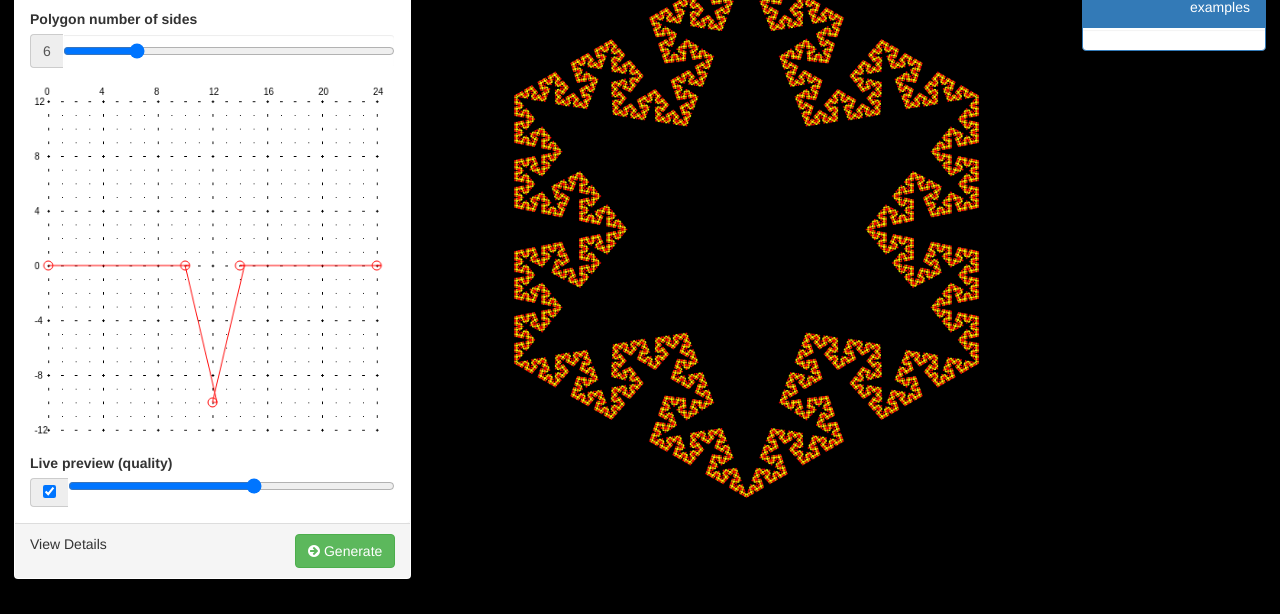
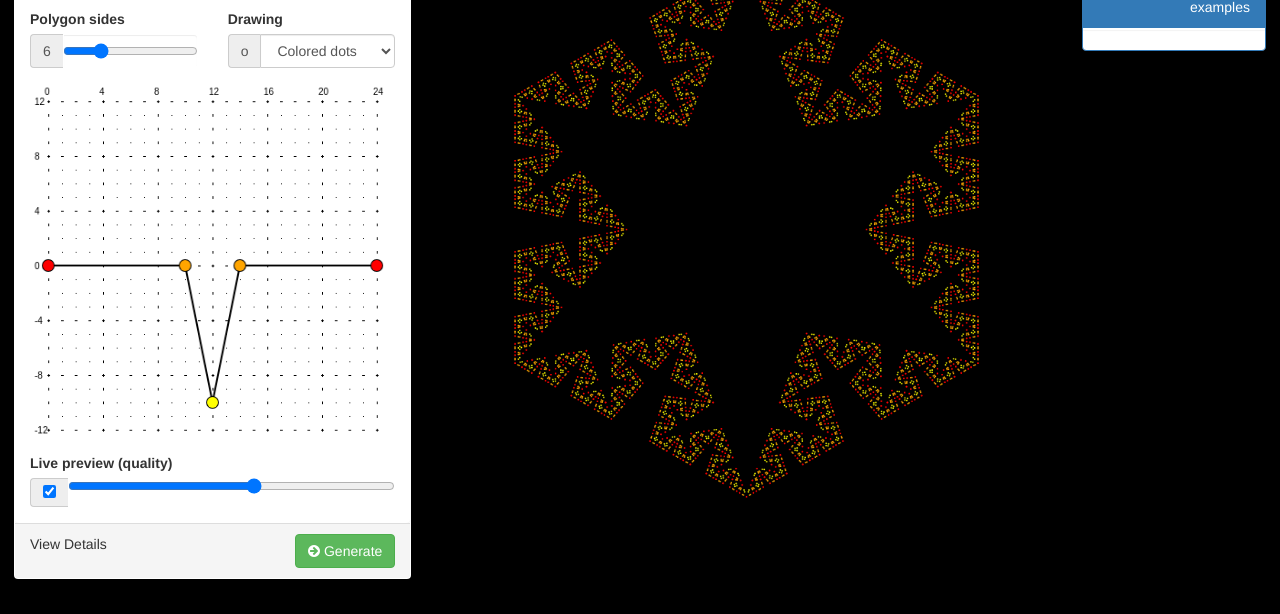
Before and after one commit to geck1942/fractal-factory, a website: page index.html in a window 1280 px wide. Shown: the part 186-800 px from the top of the page. Drawn offline with Linux system fonts and the light colour scheme.

Commit message:
color 2 - user can select colored dots or lines as rendering - pattern template is drawn with colored dots

```diff
--- a/index.html
+++ b/index.html
@@ -46,22 +46,29 @@
                         </div>
                     </div>
                     <div class="panel panel-settings">
-                        <div role="form">
-                            <label class="control-label" for="fractal-sides">Polygon number of sides</label>
+                        <div class="row" role="form">
+                            <div class="col-md-6">
+                                <label class="control-label" for="fractal-sides">Polygon sides</label>
                                 <div class="form-group input-group">
                                     <span class="input-group-addon" data-bind="html: fractal().polygon().sides"></span>
                                     <input id="fractal-sides" type="range" placeholder="Polygon sides" class="form-control"
                                            data-bind="value: fractal().polygon().sides"
                                            min="2" max="24">
                                 </div>
-                            <!--<label class="control-label" for="fractal-depth">Zoom</label>
+
+                            </div>
+                            <div class="col-md-6">
+                                <label class="control-label" for="fractal-sides">Drawing</label>
                                 <div class="form-group input-group">
-            <span class="input-group-addon"><i class="fa fa-magnifier"></i></span>
-            <input id="fractal-depth" type="range" placeholder="Zoom"
-                   data-bind="value: fractal().margin"
-                   min="-400" max="0">
+                                    <span class="input-group-addon" data-bind="html: fractal().drawingmode() == 'dots' ? 'o' : '|'"></span>
+                                    <select id="fractal-drawingmode" class="form-control"
+                                           data-bind="value: fractal().drawingmode">
+                                        <option value="dots">Colored dots</option>
+                                        <option value="lines">Lines</option>
+                                    </select>
+                                </div>
 
-        </div>-->
+                            </div>
                         </div>
                         <canvas class="canvas" id="template-canvas" width="400" height="400"></canvas>
                         <div role="form">
@@ -72,7 +79,7 @@
                                 </span>
                                 <input id="fractal-depth" type="range" placeholder="Depth"
                                        data-bind="value: fractal().maxdepth, enabled: true"
-                                       min="1" max="8">
+                                       min="0" max="7">
 
                             </div>
                         </div>
--- a/js/core.js
+++ b/js/core.js
@@ -35,6 +35,7 @@ $(function () {
     fractal.polygon().sides.subscribe(fractal.draw, fractal);
     fractal.maxdepth.subscribe(fractal.draw, fractal);
     fractal.pattern.subscribe(fractal.draw, fractal);
+    fractal.drawingmode.subscribe(fractal.draw, fractal);
     fractal.pattern.subscribe(ui.drawtemplate, fractal);
     fractal.draw();
     ui.drawtemplate();
--- a/js/fractal.js
+++ b/js/fractal.js
@@ -1,10 +1,10 @@
 var Fractal = function (jQueryCanvasElement, PolygonData, PatternData) {
     /// private
     var that = this;
-    var maxdepth = ko.observable(5);
+    var maxdepth = ko.observable(4);
     var element = jQueryCanvasElement;
     var ctx = element[0].getContext("2d");
-    var drawingmode = "dots";
+    var drawingmode = ko.observable("dots");
     var draw = function (foo, forcedmaxdepth) {
         draw_clearpolygon();
         draw_polygon(forcedmaxdepth || maxdepth());
@@ -19,7 +19,6 @@ var Fractal = function (jQueryCanvasElement, PolygonData, PatternData) {
 
     // draw the fractal in the jQueryCanvasElement HTML canvas.
     var draw_polygon = function (forcedmaxdepth) {
-        ctx.strokeStyle = "green";
         var sides = polygon.sides(); //int
         var angle = 360 / sides;
 
@@ -58,7 +57,7 @@ var Fractal = function (jQueryCanvasElement, PolygonData, PatternData) {
     };
     // draw a pattern representation. 1 unit long space (center at [0,0] ).
     var draw_pattern = function (patternDataArray, depth) {
-        switch (drawingmode) {
+        switch (drawingmode()) {
             case "dots":
                 for (var i = 0; i < patternDataArray.length; i++) {
 
@@ -73,12 +72,13 @@ var Fractal = function (jQueryCanvasElement, PolygonData, PatternData) {
                 ctx.beginPath();
                 for (var i = 0; i < patternDataArray.length; i++) {
                     var IMG_location = drawing_getImageCoordinates(patternDataArray[i].x, patternDataArray[i].y);
+                    ctx.strokeStyle = patternDataArray[i].color;
                     if (i == 0)
                         ctx.moveTo(IMG_location.x, IMG_location.y);
                     else
                         ctx.lineTo(IMG_location.x, IMG_location.y);
+                    ctx.stroke();
                 }
-                ctx.stroke();
                 break;
         }
 
@@ -114,6 +114,7 @@ var Fractal = function (jQueryCanvasElement, PolygonData, PatternData) {
         'polygon': ko.observable(polygon),
         'pattern': ko.observable(pattern),
         'maxdepth': maxdepth,
+        'drawingmode': drawingmode,
         // methods
         'draw': draw,
         'init': init
--- a/js/ui.js
+++ b/js/ui.js
@@ -37,6 +37,7 @@ var UI = function (JQuerylineCanvas) {
 
         }
     };
+    var templatedragindex = null;
     // end of Grid
 
     var that = this;
@@ -67,9 +68,11 @@ var UI = function (JQuerylineCanvas) {
     }
     var drawtemplate = function () {
         var pattern = appViewModel.fractal().pattern().data();
+        // draw grid for pattern template
         ctx.clearRect(0, 0, linetemplateWidth, linetemplateWidth);
         ctx.strokeStyle = "gray";
         ctx.font = "10px Arial";
+
         for (var x = 0; x <= linetemplateSteps; x++) {
             if (x % 4 == 0) {
                 var txtcoordHoriz = getTemplateIMGCoordinates(x, 12.5);
@@ -87,27 +90,41 @@ var UI = function (JQuerylineCanvas) {
                     ctx.fillRect(dotcoord.x, dotcoord.y, 1, 1);
             }
         }
+        // end of grid
 
-        ctx.strokeStyle = "red";
+        // draw lines
+        ctx.strokeStyle = "black";
+        ctx.lineWidth = 2
         ctx.beginPath();
         for (var i = 0; i < pattern.length; i++) {
             var coords = getTemplateIMGCoordinates(pattern[i].x(), pattern[i].y());
-            ctx.arc(coords.x, coords.y, 5, 0, 2 * Math.PI);
             if (i == 0)
                 ctx.moveTo(coords.x, coords.y);
-            else {
+            else
                 ctx.lineTo(coords.x, coords.y);
-            }
         }
         ctx.stroke();
-        ctx.strokeStyle = "black";
+
+        // draw handles
         for (var i = 0; i < pattern.length; i++) {
             var coords = getTemplateIMGCoordinates(pattern[i].x(), pattern[i].y());
+            ctx.beginPath();
+            ctx.fillStyle = pattern[i].color();
+            if (templatedragindex == i) {
+                // this handle is being moved by user: highlight
+                ctx.lineWidth = 4
+                ctx.arc(coords.x, coords.y, 10, 0, 2 * Math.PI);
+            }
+            else {
+                // this handle is being moved by user: highlight
+                ctx.lineWidth = 2
+                ctx.arc(coords.x, coords.y, 6, 0, 2 * Math.PI);
+            }
+            ctx.stroke();
+            ctx.fill();
         }
-    }
+    };
     var init = function () {
-
-        var templatedragindex = null;
         element.on("mousedown", function (evt, data) {
             var linecoord = getTemplateLineCoordinates(evt.offsetX, evt.offsetY);
             var pattern = appViewModel.fractal().pattern().data();
@@ -132,7 +149,7 @@ var UI = function (JQuerylineCanvas) {
                         pattern.splice(i, 0, new PatternStep({
                             'x': linecoord.x,
                             'y': linecoord.y,
-                            'color' : "blue"
+                            'color': pattern[i - 1].color()
                         }));
                         templatedragindex = i;
                         appViewModel.fractal().pattern.notifySubscribers(appViewModel.fractal().pattern());
@@ -143,8 +160,9 @@ var UI = function (JQuerylineCanvas) {
             }
         });
         element.on("mousemove", function (evt, data) {
+            var linecoord = getTemplateLineCoordinates(evt.offsetX, evt.offsetY);
             if (templatedragindex != null) {
-                var linecoord = getTemplateLineCoordinates(evt.offsetX, evt.offsetY);
+                // arlready doing drag and drop
                 if (linecoord.x < 0 || linecoord.x > 24 || linecoord.y < -12 || linecoord.y > 12) {
                     // dot is out of bounds. delete it
                     appViewModel.fractal().pattern().data.splice(templatedragindex, 1);
@@ -169,6 +187,18 @@ var UI = function (JQuerylineCanvas) {
                 }
                 appViewModel.fractal().pattern.notifySubscribers(appViewModel.fractal().pattern());
             }
+            else
+            {
+                for (var i = 0; i < pattern.length; i++) {
+                    if (pattern[i].x() == linecoord.x && pattern[i].y() == linecoord.y) {
+                        // user mouse moved on an existing point.
+                        // highlight it
+                        templatedragindex = i
+                        break;
+                    }
+                }
+                // looking for a handle to drag
+            }
         });
         element.on("mouseup mouseout", function (evt, data) {
             templatedragindex = null;
```
Lines whose indentation alone changed are shown as unchanged.
